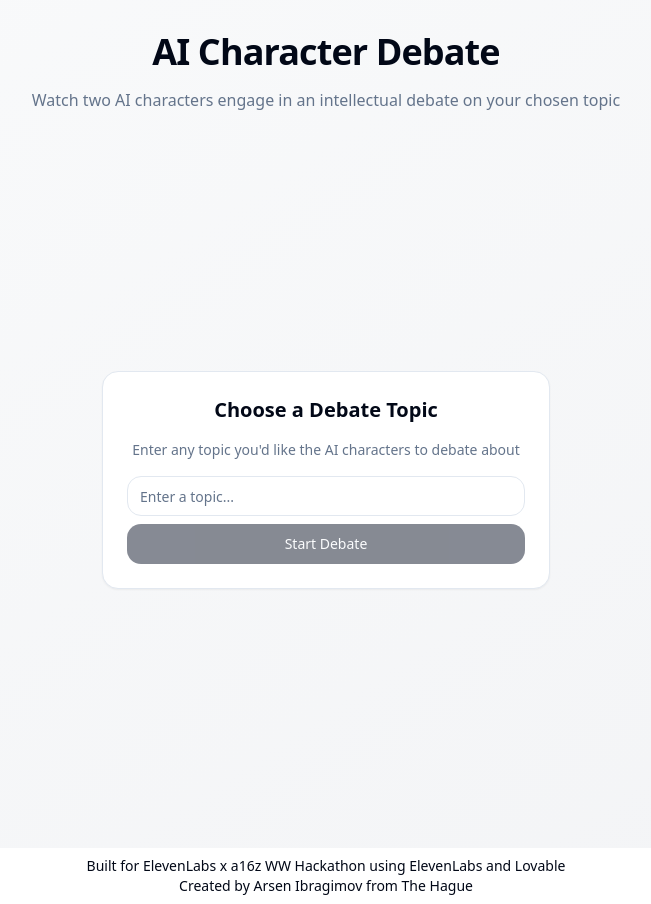
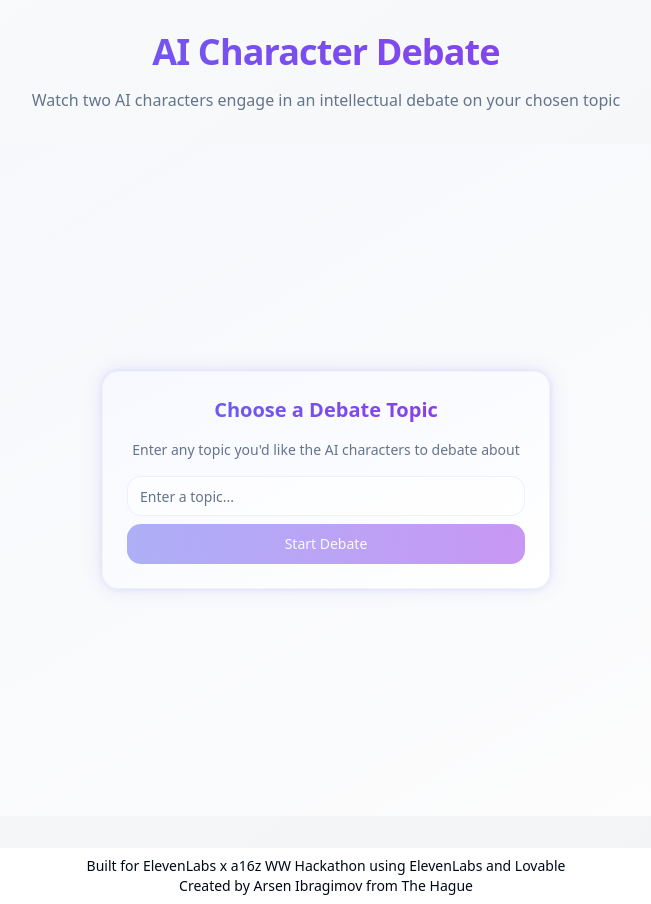
Before and after one commit to justinmae/ai-characters-debate, a React (Vite) app: page / in a window 1280 px wide. Shown: the whole page, without its empty margins (314-965 px from the left). Built offline with nearby package versions, Linux system fonts and the light colour scheme.

Commit message:
Integrate MagicUI components
This commit integrates components from the magicui.design library to enhance the application's visual style and incorporate an AI aesthetic.  No specific components are listed as the implementation details are left to the AI.

```diff
--- a/src/components/DebateHeader.tsx
+++ b/src/components/DebateHeader.tsx
@@ -4,7 +4,9 @@ import React from 'react';
 const DebateHeader = () => {
   return (
     <div className="text-center space-y-4 debate-fade-in">
-      <h1 className="text-4xl font-bold tracking-tight">AI Character Debate</h1>
+      <h1 className="text-4xl font-bold tracking-tight bg-clip-text text-transparent bg-gradient-to-r from-indigo-500 to-purple-600">
+        AI Character Debate
+      </h1>
       <p className="text-muted-foreground">
         Watch two AI characters engage in an intellectual debate on your chosen topic
       </p>
--- a/src/components/DebateTranscript.tsx
+++ b/src/components/DebateTranscript.tsx
@@ -9,10 +9,12 @@ interface DebateTranscriptProps {
 
 const DebateTranscript = ({ messages }: DebateTranscriptProps) => {
   return (
-    <Card className="p-6 debate-fade-in">
+    <Card className="p-6 debate-fade-in ai-border">
       <div className="flex items-center space-x-2 mb-4">
-        <MessageSquare className="w-5 h-5 text-primary" />
-        <h2 className="text-xl font-semibold">Debate Transcript</h2>
+        <MessageSquare className="w-5 h-5 text-indigo-500" />
+        <h2 className="text-xl font-semibold bg-clip-text text-transparent bg-gradient-to-r from-indigo-500 to-purple-600">
+          Debate Transcript
+        </h2>
       </div>
       <div className="space-y-4 max-h-[400px] overflow-y-auto flex flex-col-reverse">
         <div className="space-y-4">
@@ -20,10 +22,12 @@ const DebateTranscript = ({ messages }: DebateTranscriptProps) => {
             <div
               key={index}
               className={`p-4 rounded-lg ${
-                message.character === 1 ? 'bg-primary/5' : 'bg-secondary/50'
-              } debate-fade-in`}
+                message.character === 1
+                  ? 'bg-gradient-to-r from-indigo-50/50 to-purple-50/50'
+                  : 'bg-gradient-to-r from-purple-50/50 to-indigo-50/50'
+              } debate-fade-in ai-border`}
             >
-              <div className="font-medium mb-1">Character {message.character}</div>
+              <div className="font-medium mb-1 text-indigo-700">Character {message.character}</div>
               <p className="text-sm text-muted-foreground">{message.text}</p>
             </div>
           ))}
--- a/src/components/TopicInput.tsx
+++ b/src/components/TopicInput.tsx
@@ -30,7 +30,7 @@ const TopicInput = ({ topic, setTopic, onStart, isLoading = false }: TopicInputP
 
     const interval = setInterval(() => {
       setCurrentMessageIndex((prev) => (prev + 1) % loadingMessages.length);
-    }, 2500); // Change message every 2.5 seconds
+    }, 2500);
 
     return () => clearInterval(interval);
   }, [isLoading]);
@@ -43,10 +43,12 @@ const TopicInput = ({ topic, setTopic, onStart, isLoading = false }: TopicInputP
   };
 
   return (
-    <div className="h-[calc(100vh-8rem)] flex items-center justify-center">
-      <Card className="p-6 debate-slide-in max-w-md w-full">
+    <div className="h-[calc(100vh-8rem)] flex items-center justify-center bg-gradient-to-br from-indigo-50/20 to-white/90">
+      <Card className="p-6 debate-slide-in max-w-md w-full ai-border ai-glow">
         <form onSubmit={handleSubmit} className="space-y-4">
-          <h2 className="text-xl font-semibold text-center">Choose a Debate Topic</h2>
+          <h2 className="text-xl font-semibold text-center bg-clip-text text-transparent bg-gradient-to-r from-indigo-500 to-purple-600">
+            Choose a Debate Topic
+          </h2>
           <p className="text-sm text-muted-foreground text-center">
             Enter any topic you'd like the AI characters to debate about
           </p>
@@ -55,12 +57,12 @@ const TopicInput = ({ topic, setTopic, onStart, isLoading = false }: TopicInputP
               placeholder="Enter a topic..."
               value={topic}
               onChange={(e) => setTopic(e.target.value)}
-              className="w-full"
+              className="w-full bg-white/50 border-indigo-200/30 focus:border-indigo-300/50 transition-all"
             />
             <Button
               type="submit"
               disabled={!topic.trim() || isLoading}
-              className="w-full"
+              className="w-full bg-gradient-to-r from-indigo-500 to-purple-600 hover:from-indigo-600 hover:to-purple-700 transition-all duration-300"
             >
               {isLoading ? (
                 <>
--- a/src/index.css
+++ b/src/index.css
@@ -1,3 +1,4 @@
+
 @tailwind base;
 @tailwind components;
 @tailwind utilities;
@@ -48,6 +49,12 @@
     to { opacity: 1; }
   }
 
+  @keyframes glow {
+    0% { box-shadow: 0 0 5px rgba(79, 70, 229, 0.1), 0 0 20px rgba(79, 70, 229, 0.1); }
+    50% { box-shadow: 0 0 20px rgba(79, 70, 229, 0.3), 0 0 40px rgba(79, 70, 229, 0.2); }
+    100% { box-shadow: 0 0 5px rgba(79, 70, 229, 0.1), 0 0 20px rgba(79, 70, 229, 0.1); }
+  }
+
   .typing-animation::after {
     content: "";
     animation: typing 1.5s infinite;
@@ -64,7 +71,13 @@
   }
 
   .character-container {
-    @apply relative p-6 rounded-2xl glassmorphism transition-all duration-300 hover:shadow-2xl;
+    @apply relative p-6 rounded-2xl glassmorphism transition-all duration-300;
+    background: linear-gradient(to bottom right, rgba(255, 255, 255, 0.9), rgba(255, 255, 255, 0.7));
+    box-shadow: 0 0 15px rgba(79, 70, 229, 0.1);
+  }
+
+  .character-container:hover {
+    animation: glow 2s infinite;
   }
 
   .debate-fade-in {
@@ -73,6 +86,15 @@
 
   .debate-slide-in {
     animation: slideIn 0.5s ease-out;
+  }
+
+  .ai-border {
+    @apply border border-indigo-200/20 bg-gradient-to-br from-indigo-50/50 to-white/90;
+  }
+
+  .ai-glow {
+    box-shadow: 0 0 15px rgba(79, 70, 229, 0.1);
+    animation: glow 3s infinite;
   }
 
   @keyframes fadeIn {
```
